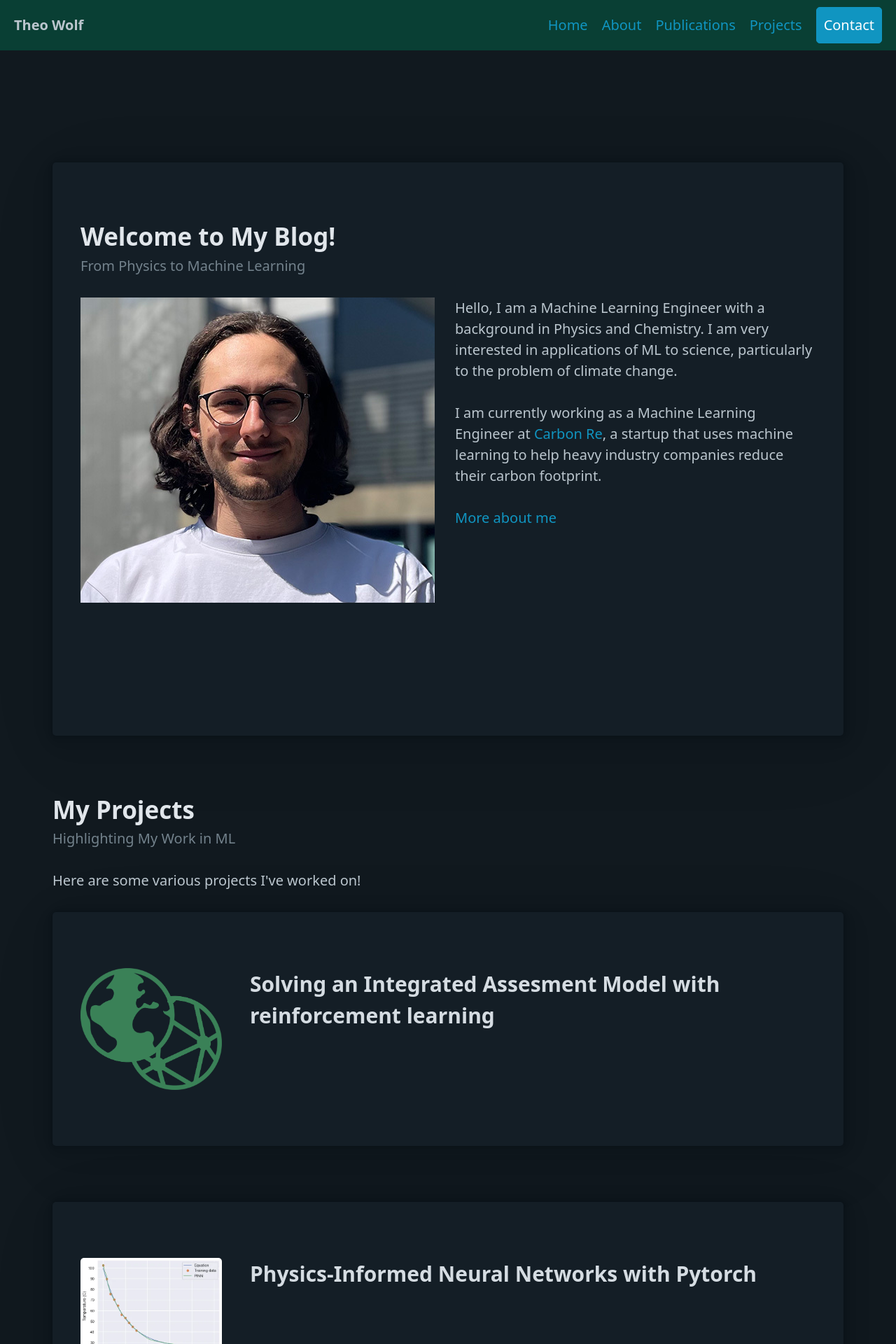
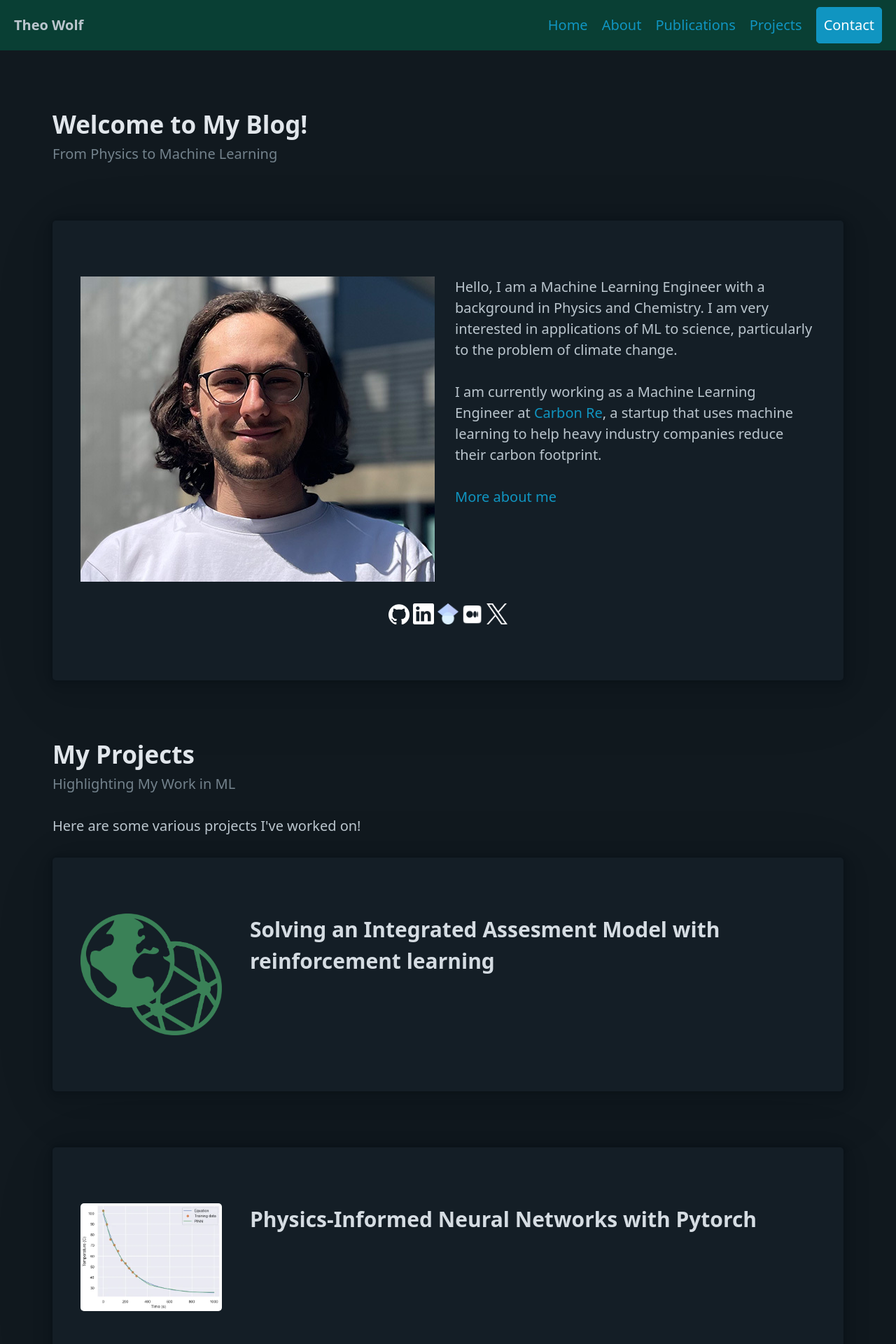
Before and after one commit to TheodoreWolf/TheodoreWolf.github.io_old, a Jekyll site: the page built from index.html, in a window 1280 px wide. Shown: the top 1920 px of the page at 70% size. Built offline with Jekyll 4.4.1, drawn with Linux system fonts in a browser that asks for light colours.

Commit message:
Improve homepage

```diff
--- a/index.html
+++ b/index.html
@@ -7,12 +7,14 @@ layout: default
 
 <body>
     <main class="container">
-        <article>
-            <section id="home">
-                <hgroup>
-                    <h2>Welcome to My Blog!</h2>
-                    <h3>From Physics to Machine Learning</h3>
-                </hgroup>
+        <section id="home">
+            <hgroup>
+                <h2>Welcome to My Blog!</h2>
+                <h3>From Physics to Machine Learning</h3>
+
+            </hgroup>
+            <article>
+
                 <div class="grid">
                     <figure>
                         <img src="images/profile_pic.jpg" alt="profile_pic" />
@@ -27,9 +29,27 @@ layout: default
                         <a href="pages/about.html"> More about me</a>
                     </p>
                 </div>
-            </section>
-        </article>
+                <div style="display: flex; justify-content: center; align-items: center; gap: 5px;">
+                    <a href="https://github.com/TheodoreWolf" target="_blank">
+                        <img src="/images/github-mark-white.png" height="30" width="30" alt="GitHub" />
+                    </a>
+                    <a href="https://www.linkedin.com/in/theo-wolf" target="_blank">
+                        <img src="/images/In-White-72.png" height="30" width="30" alt="LinkedIn" />
+                    </a>
+                    <a href="https://scholar.google.co.uk/citations?user=TRAhumoAAAAJ&hl" target="_blank">
+                        <img src="/images/1024px-Google_Scholar_logo.svg.png" height="30" width="30"
+                            alt="Google Scholar" />
+                    </a>
+                    <a href="https://medium.com/@theo.wolf" target="_blank">
+                        <img src="/images/icons8-medium-48.png" height="30" width="30" alt="Medium" />
+                    </a>
+                    <a href="https://twitter.com/TheoW0lf" target="_blank">
+                        <img src="/images/logo-white.png" height="30" width="30" alt="Twitter" />
+                    </a>
+                </div>
 
+            </article>
+        </section>
 
         <section id="projects">
             <hgroup>
```
